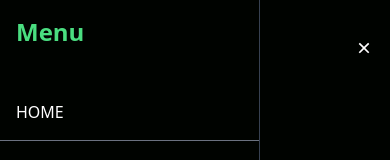
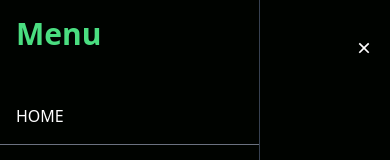
Before and after one commit to spandandb/Data-Finance-UI, a React (Create React App) app: page / in a window 390 px wide. Both pictures are taken after a click on the element 364 px from the left and 48 px from the top of the page. Shown: the top 160 px of the page. Built offline with nearby package versions, Linux system fonts and the light colour scheme.

Commit message:
navbar ready

```diff
--- a/src/components/Navbar.jsx
+++ b/src/components/Navbar.jsx
@@ -32,7 +32,7 @@ function Navbar() {
             : 'fixed hidden'
         }
       >
-        <h1 className='text-2xl font-semibold text-green-400 m-4'>Menu</h1>
+        <h1 className='text-3xl font-semibold text-green-400 m-4'>Menu</h1>
         <ul className='pt-5 uppercase'>
           <li className='p-4 border-b border-gray-500'>Home</li>
           <li className='p-4 border-b border-gray-500'>Company</li>
```
